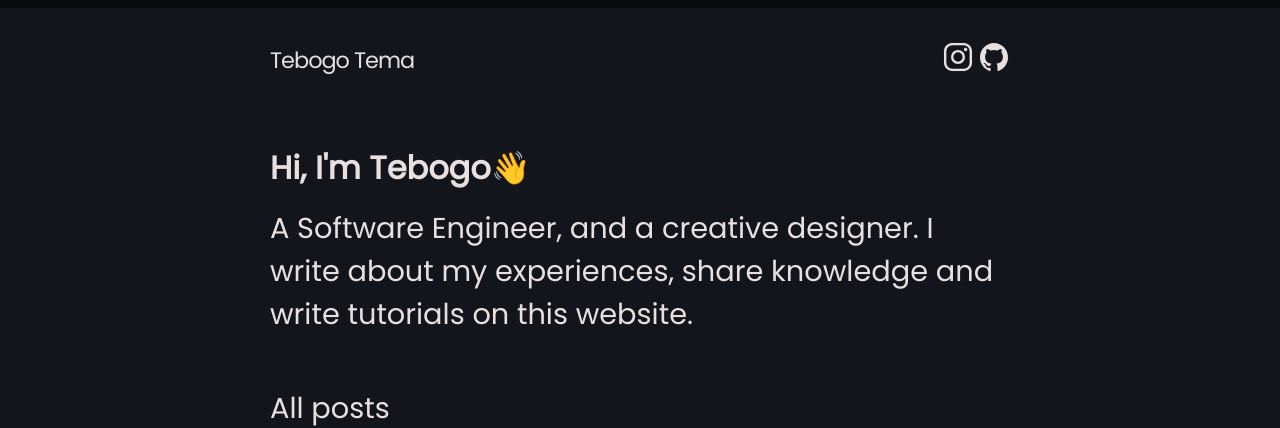
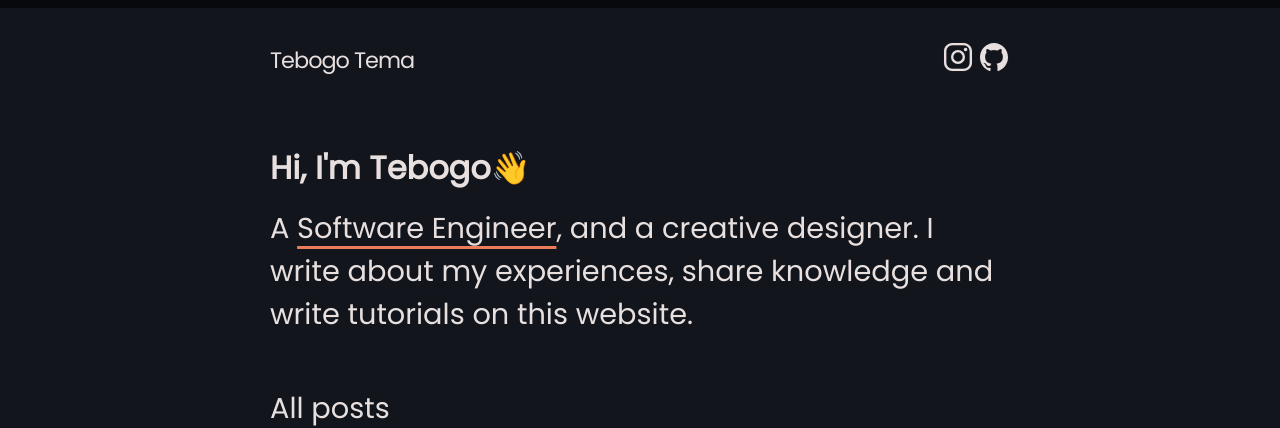
Before and after one commit to feelthedimez/feelthedimez.github.io, a Jekyll site: the page built from index.markdown, in a window 1280 px wide. Shown: the top 428 px of the page. Built offline with Jekyll 4.4.1, drawn with Linux system fonts in a browser that asks for light colours.

Commit message:
Created the underline

```diff
--- a/_layouts/home.html
+++ b/_layouts/home.html
@@ -9,7 +9,7 @@ layout: default
 
   <div class="welcome-bio">
     <h1 class="welcome-bio__header">Hi, I'm Tebogo👋</h1>
-    <p class="welcome-bio__content">A Software Engineer, and a creative designer. I write about my experiences, share knowledge and write tutorials on this website.</p>
+    <p class="welcome-bio__content">A <u class="u">Software Engineer</u>, and a creative designer. I write about my experiences, share knowledge and write tutorials on this website.</p>
   </div>
 
   {{ content }}
--- a/_sass/minima/_base.scss
+++ b/_sass/minima/_base.scss
@@ -7,6 +7,14 @@ dl, dd, ol, ul, figure {
   margin: 0;
   padding: 0;
 }
+
+u, .u {
+  text-decoration: underline;
+  text-underline-offset: 8px;
+  text-decoration-color: #EA7C59;
+  text-decoration-thickness: 3px;
+}
+
 
 
 
```
Also changed, not shown: 3 other files.
